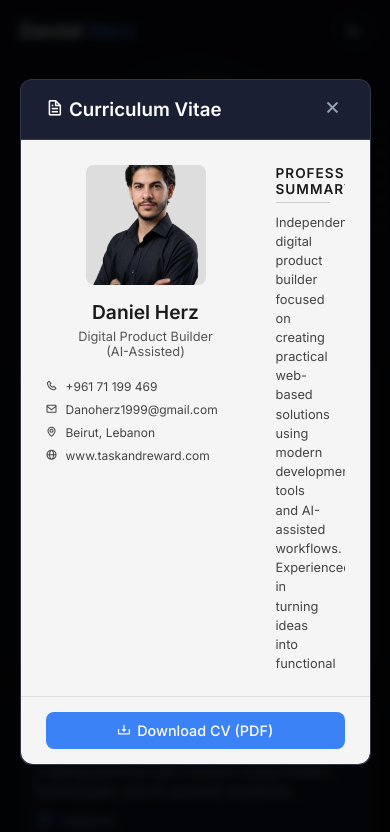
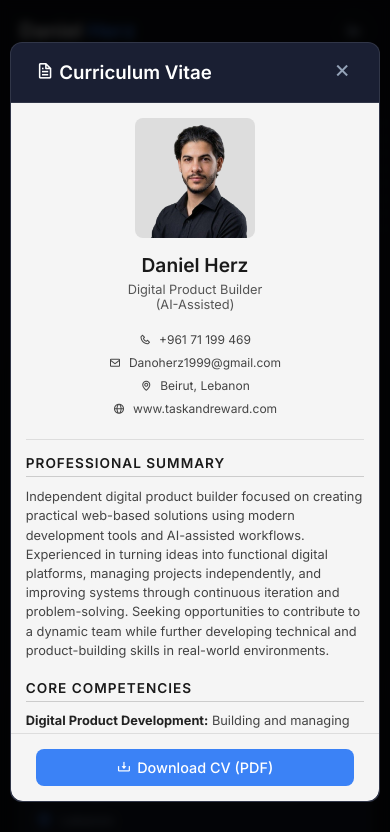
Before and after one commit to daniel-herz/daniel-herz.github.io, a plain HTML site: page index.html in a window 390 px wide. Both pictures are taken after a click on the button "View CV". Shown: the top 832 px of the page. Drawn offline with nearby package versions, Linux system fonts and the light colour scheme.

Commit message:
Add files via upload

```diff
--- a/styles.css
+++ b/styles.css
@@ -220,7 +220,7 @@ a { text-decoration: none; color: inherit; }
 .cv-preview { display: flex; gap: 30px; }
 .cv-left { width: 200px; text-align: center; }
 .cv-photo { width: 120px; height: 120px; border-radius: 8px; overflow: hidden; margin: 0 auto 15px; background-color: #ddd; }
-.cv-photo img { width: 100%; height: 100%; object-fit: cover; }
+.cv-photo img { width: 100%; height: 100%; object-fit: cover; object-position: top; }
 .cv-left h4 { font-size: 1.2rem; margin-bottom: 5px; color: #1a1a1a; }
 .cv-left p { color: #555; font-size: 0.8rem; margin-bottom: 20px; }
 .cv-contact { text-align: left; font-size: 0.75rem; color: #444; }
@@ -279,4 +279,13 @@ a { text-decoration: none; color: inherit; }
     .skills-grid-mini { grid-template-columns: repeat(2, 1fr); }
     .hero-buttons { flex-direction: column; }
     .hero-buttons .btn { width: 100%; }
+
+    /* Modal Mobile Fixes */
+    .modal-content { width: 95%; max-height: 90vh; display: flex; flex-direction: column; }
+    .cv-preview { flex-direction: column; gap: 15px; }
+    .cv-left { width: 100%; border-bottom: 1px solid #ddd; padding-bottom: 15px; }
+    .cv-contact { display: flex; flex-direction: column; align-items: center; }
+    .cv-contact div { justify-content: center; }
+    .cv-right { max-height: none; overflow-y: visible; padding-right: 0; }
+    .modal-body { overflow-y: auto; padding: 15px; }
 }
```
